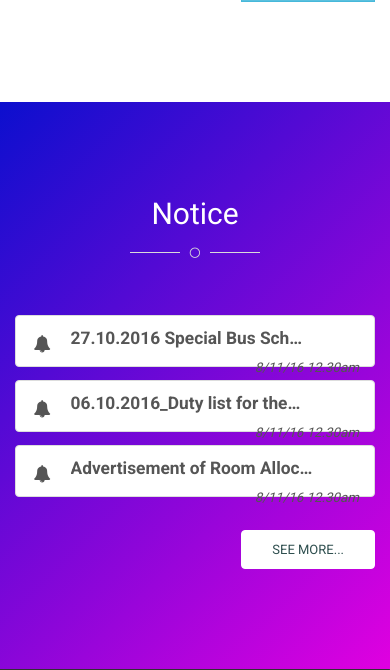
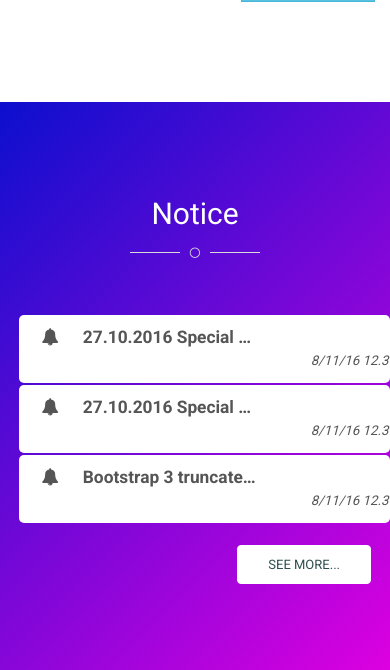
Before and after one commit to PialKanti/Desh-Information-Technology, a PHP site: page / in a window 390 px wide. Shown: the part 5160-5830 px from the top of the page. Run offline with PHP 8.4, Linux system fonts and the light colour scheme.

Commit message:
Responsive to mobile view

```diff
--- a/css/style.css
+++ b/css/style.css
@@ -990,10 +990,6 @@ Gallery
       testimonial start
 -----------------------------------------------------*/
 
-.testimonial .section-title h2 {
-    color: #ffffff;
-}
-
 .testimonial {
     padding: 100px 0px;
     color: #ffffff;
@@ -1010,7 +1006,8 @@ Gallery
     /* IE6-9 fallback on horizontal gradient */
 }
 
-.testimonial .carousel-control {
+
+/*.testimonial .carousel-control {
     text-shadow: none;
 }
 
@@ -1039,7 +1036,7 @@ Gallery
 #testimonialSlider .carousel-inner .item blockquote p {
     font-size: 20px;
     line-height: 34px;
-    /*padding: 0px 80px;*/
+    padding: 0px 80px;
     font-weight: 300;
 }
 
@@ -1059,7 +1056,6 @@ Gallery
 }
 
 @media (min-width: 768px) {
-    /*custom-padding class*/
     #testimonialSlider .carousel-indicators {
         bottom: -60px;
     }
@@ -1097,6 +1093,7 @@ Gallery
         padding: 0;
     }
 }
+*/
 
 
 /*testimonial end*/
@@ -1399,32 +1396,69 @@ service-icon-style
  Notice board text
  -----------------------*/
 
-.list-group-item {
+.text-center-notice>h2 {
+    color: #ffffff;
+}
+
+.list-item {
     font-size: 13pt;
     font-weight: bold;
 }
 
+.notice-row {
+    background: #ffffff;
+    padding: 10px 0px 10px 5px;
+    margin-left: 4px;
+    margin-bottom: 2px;
+    border-bottom-left-radius: 5px;
+    border-bottom-right-radius: 5px;
+    border-top-left-radius: 5px;
+    border-top-right-radius: 5px;
+}
+
 .time-text {
+    text-align: right;
     font-size: 10pt;
+    margin-left: 40px;
     font-weight: normal;
     font-style: oblique;
+    color: #555;
+}
+
+@media only screen and (max-device-width: 480px) {
+    .time-text {
+        text-align: left;
+        margin-left: 40px;
+    }
+    .notice-text {
+        display: inline-block;
+        min-width: 100%;
+        white-space: nowrap;
+        overflow: hidden;
+        text-overflow: ellipsis;
+    }
+    .notice-row {
+        margin-left: 2px;
+        margin-right: 2px;
+    }
 }
 
 .notice-text {
     display: inline-block;
     width: 700px;
+    color: #555;
     white-space: nowrap;
     overflow: hidden !important;
     text-overflow: ellipsis;
 }
 
-.list-group-item:hover>.fa-bell {
+.list-item:hover > .fa-bell {
     color: #A004DA;
     transition: 0.9s;
     transform: rotateY(180deg);
 }
 
-.list-group-item:hover>.notice-text {
+.list-item:hover > .notice-text {
     color: #A004DA;
     font-style: italic;
 }
@@ -1432,6 +1466,7 @@ service-icon-style
 .see_more_notice {
     float: right;
     margin-top: 20px;
+    margin-right: 4px;
     background: #ffffff;
     border-color: #ffffff;
     color: darkslategrey;
@@ -1472,6 +1507,11 @@ service-icon-style
         white-space: nowrap;
         overflow: hidden !important;
         text-overflow: ellipsis;
+    }
+    .logo{
+        width: 300px;
+        height: auto;
+        margin-top: 6px;
     }
 }
 
--- a/index.html
+++ b/index.html
@@ -41,7 +41,7 @@
                         <!-- Brand and toggle get grouped for better mobile display -->
                         <div class="navbar-header">
                             <button type="button" class="navbar-toggle collapsed" data-toggle="collapse" data-target="#navbar-collapse-1"> <span class="sr-only">Toggle navigation</span> <span class="icon-bar"></span> <span class="icon-bar"></span> <span class="icon-bar"></span> </button>
-                            <a class="navbar-brand" href="index.html"><img src="img/logo.png" alt=""></a>
+                            <a class="navbar-brand" href="index.html"><img class="logo" src="img/logo.png" alt=""></a>
                         </div>
                         <!-- Collect the nav links, forms, and other content for toggling -->
                         <div class="collapse navbar-collapse" id="#navbar-collapse-1">
@@ -224,24 +224,21 @@
                             <div class="col-sm-4">
                                 <figure class="thumbnail">
                                     <a href="#"><img src="img/training_center1.jpg" class="img-responsive" alt="Image"></a>
-                                    <figcaption class="caption text-center">
-                                        </figcaption>
+                                    <figcaption class="caption text-center"> </figcaption>
                                 </figure>
                             </div>
                             <!-- /.col-sm-4 -->
                             <div class="col-sm-4">
                                 <figure class="thumbnail">
                                     <a href="#"><img src="img/training_center2.jpg" class="img-responsive" alt="Image"></a>
-                                    <figcaption class="caption text-center">
-                                        </figcaption>
+                                    <figcaption class="caption text-center"> </figcaption>
                                 </figure>
                             </div>
                             <!-- /.col-sm-4 -->
                             <div class="col-sm-4">
                                 <figure class="thumbnail">
                                     <a href="#"><img src="img/training_center3.jpg" class="img-responsive" alt="Image"></a>
-                                    <figcaption class="caption text-center">
-                                       </figcaption>
+                                    <figcaption class="caption text-center"> </figcaption>
                                 </figure>
                             </div>
                             <!-- /.col-sm-4 -->
@@ -251,24 +248,21 @@
                             <div class="col-sm-4">
                                 <figure class="thumbnail">
                                     <a href="#"><img src="img/training_center4.jpg" class="img-responsive" alt="Image"></a>
-                                    <figcaption class="caption text-center">
-                                        </figcaption>
+                                    <figcaption class="caption text-center"> </figcaption>
                                 </figure>
                             </div>
                             <!-- /.col-sm-4 -->
                             <div class="col-sm-4">
                                 <figure class="thumbnail">
                                     <a href="#"><img src="img/training_center5.jpg" class="img-responsive" alt="Image"></a>
-                                    <figcaption class="caption text-center">
-                                        </figcaption>
+                                    <figcaption class="caption text-center"> </figcaption>
                                 </figure>
                             </div>
                             <!-- /.col-sm-4 -->
                             <div class="col-sm-4">
                                 <figure class="thumbnail">
                                     <a href="#"><img src="img/training_center6.jpg" class="img-responsive" alt="Image"></a>
-                                    <figcaption class="caption text-center">
-                                        </figcaption>
+                                    <figcaption class="caption text-center"> </figcaption>
                                 </figure>
                             </div>
                             <!-- /.col-sm-4 -->
@@ -285,32 +279,27 @@
                 <!-- .team -->
                 <section class="testimonial">
                     <section class="section-title">
-                        <div class="container text-center">
+                        <div class="container-wrapper text-center text-center-notice">
                             <h2>Notice</h2> <span class="bordered-icon"><i class="fa fa-circle-thin"></i></span> </div>
                     </section>
                     <div class="container">
-                        <div class="row">
-                            <div class="col-md-12 col-xs-12 col-sm-12"> <a class="list-group-item" href="#"><i class="fa fa-bell fa-fw" aria-hidden="true"></i><span class="notice-text">&nbsp; &nbsp; 27.10.2016 Special Bus Schedule for UG Admission Test Examination</span>
-                                <span class="pull-right time-text">
-                                    8/11/16 12.30am
-                                </span>
-                                </a> </div>
+                        <div class="row notice-row">
+                            <a class="list-item" href="#">
+                                <div class="col-xs-12 col-sm-8 notice-text"><i class="fa fa-bell fa-fw" aria-hidden="true"></i> &nbsp; &nbsp; 27.10.2016 Special Bus Schedule for UG Admission Test Examination sgsgsgg sgsgsshhshsh</div>
+                                <div class="col-xs-12 col-sm-4 time-text">8/11/16 12.30am</div>
+                            </a>
                         </div>
-                        <div class="row">
-                            <div class="col-md-12 col-xs-12 col-sm-12"> <a class="list-group-item" href="#"><i class="fa fa-bell fa-fw" aria-hidden="true"></i><span class="notice-text">&nbsp; &nbsp;
-                          06.10.2016_Duty list for the Medical Center during holiday for Durga Puja and holy Ashura (09/10/2016 to 15/10/2016)</span>
-                                <span class="pull-right time-text">
-                                    8/11/16 12.30am
-                                </span>
-                                </a> </div>
+                        <div class="row notice-row">
+                            <a class="list-item" href="#">
+                                <div class="col-xs-12 col-sm-8 notice-text"><i class="fa fa-bell fa-fw" aria-hidden="true"></i> &nbsp; &nbsp; 27.10.2016 Special Bus Schedule for UG Admission Test Examination</div>
+                                <div class="col-xs-12 col-sm-4 time-text">8/11/16 12.30am</div>
+                            </a>
                         </div>
-                        <div class="row faa-parent">
-                            <div class="col-md-12 col-xs-12 col-sm-12"> <a class="list-group-item" href="#"><i class="fa fa-bell fa-fw" aria-hidden="true"></i>&nbsp; &nbsp;
-                         <span class="notice-text">Advertisement of Room Allocation(April, 2016)</span>
-                                <span class="pull-right time-text">
-                                    8/11/16 12.30am
-                                </span>
-                                </a> </div>
+                        <div class="row notice-row">
+                            <a class="list-item" href="#">
+                                <div class="col-xs-12 col-sm-8 notice-text"><i class="fa fa-bell fa-fw" aria-hidden="true"></i> &nbsp; &nbsp; Bootstrap 3 truncate long text inside rows of a table in a responsive way</div>
+                                <div class="col-xs-12 col-sm-4 time-text">8/11/16 12.30am</div>
+                            </a>
                         </div>
                         <div class="row">
                             <div class="col-md-12">
```
Also changed, not shown: img/logo.png. Lines whose indentation alone changed are shown as unchanged.
